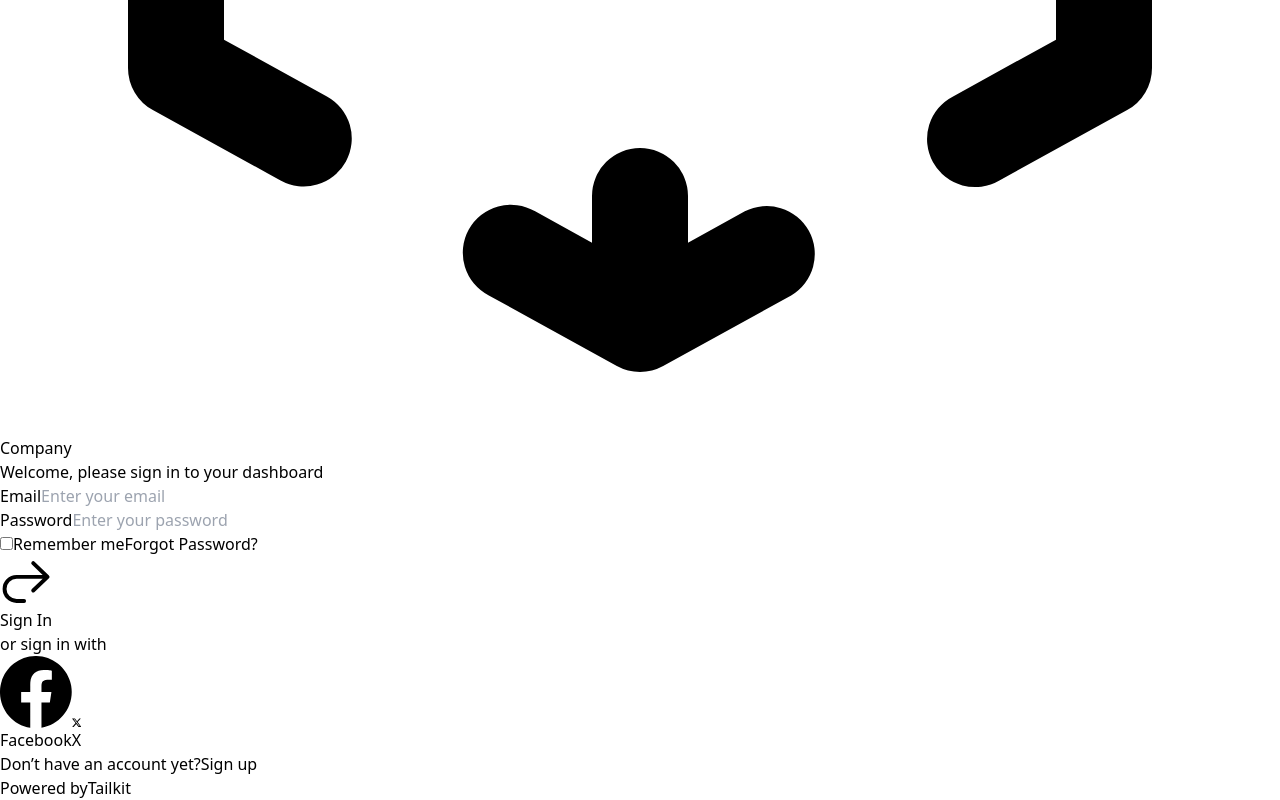
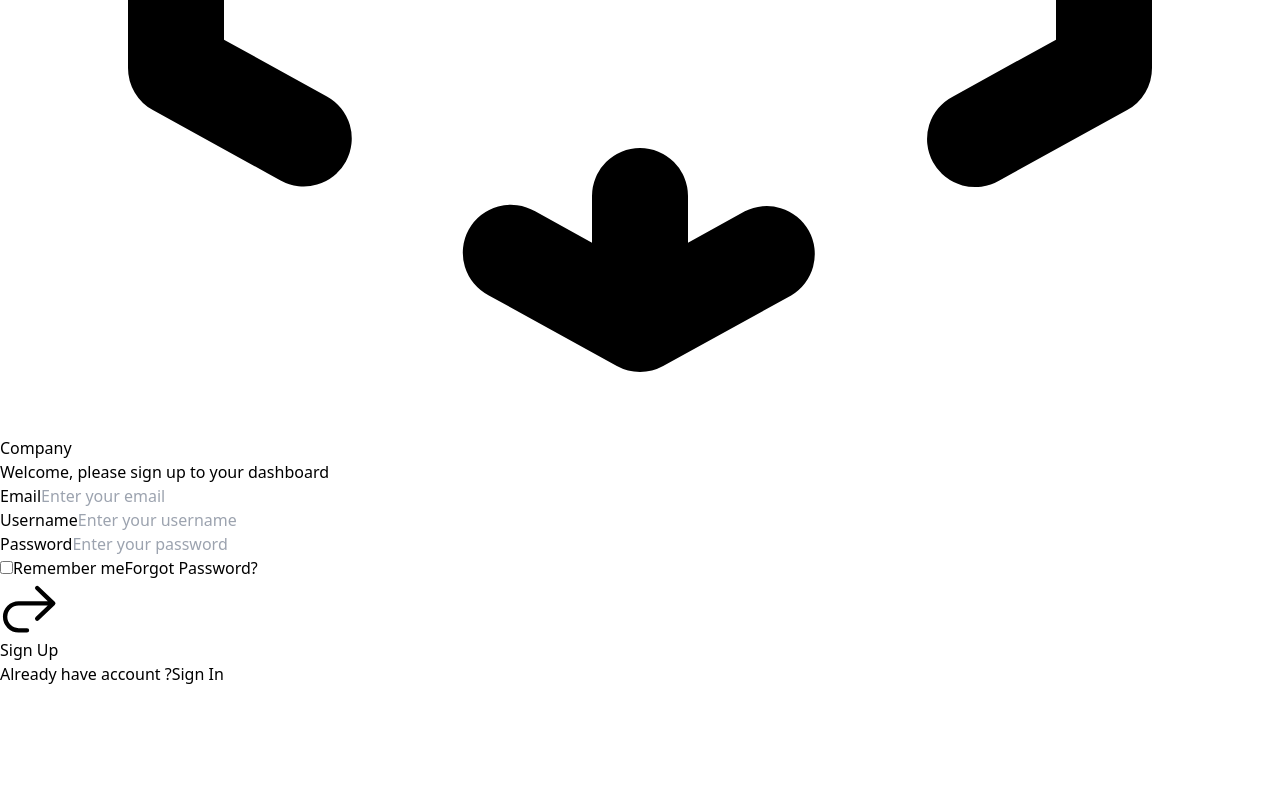
Before and after one commit to maheshbasnet089/MERN2.0-P2Frontend, a React (Vite) app: page /register in a window 1280 px wide. Shown: the part 844-1644 px from the top of the page. After the commit the page ends 1530 px from the top, so only its background shows below. Built offline with nearby package versions, Linux system fonts and the light colour scheme.

Commit message:
add register

```diff
--- a/src/pages/auth/Form.tsx
+++ b/src/pages/auth/Form.tsx
@@ -1,6 +1,26 @@
+import { Link } from "react-router-dom"
+import { Props, UserDataType } from "./types"
+import { ChangeEvent, FormEvent, useState } from "react"
 
 
-const Form = () => {
+
+const Form:React.FC<Props> = ({type,onSubmit}) => {
+  const [userData,setUserData] = useState<UserDataType>({
+    email : "",
+    username : "",
+    password : ""
+  })
+  const handleChange = (e:ChangeEvent<HTMLInputElement>)=>{
+    const {name,value} = e.target
+    setUserData({
+      ...userData,
+      [name] : value
+    })
+  }
+  const handleSubmit = (e:FormEvent<HTMLFormElement>)=>{
+    e.preventDefault()
+    onSubmit(userData)
+  }
   return (
     <>
     {/* Pages: Sign In: Boxed */}
@@ -34,7 +54,7 @@ const Form = () => {
                 <span>Company</span>
               </h1>
               <h2 className="text-sm font-medium text-gray-500 dark:text-gray-400">
-                Welcome, please sign in to your dashboard
+                Welcome, please {type === 'register' ? "sign up" : "sign in"} to your dashboard
               </h2>
             </header>
             {/* END Header */}
@@ -42,7 +62,7 @@ const Form = () => {
             {/* Sign In Form */}
             <div className="flex flex-col overflow-hidden rounded-lg bg-white shadow-sm dark:bg-gray-800 dark:text-gray-100">
               <div className="grow p-5 md:px-16 md:py-12">
-                <form className="space-y-6">
+                <form className="space-y-6" onSubmit={handleSubmit}>
                   <div className="space-y-1">
                     <label htmlFor="email" className="text-sm font-medium">
                       Email
@@ -53,8 +73,27 @@ const Form = () => {
                       name="email"
                       placeholder="Enter your email"
                       className="block w-full rounded-lg border border-gray-200 px-5 py-3 leading-6 placeholder-gray-500 focus:border-blue-500 focus:ring focus:ring-blue-500/50 dark:border-gray-600 dark:bg-gray-800 dark:placeholder-gray-400 dark:focus:border-blue-500"
+                      onChange={handleChange}
                     />
                   </div>
+                  {
+                    type === "register" && (
+                      <div className="space-y-1">
+                      <label htmlFor="username" className="text-sm font-medium">
+                        Username
+                      </label>
+                      <input
+                        type="username"
+                        id="username"
+                        name="username"
+                        placeholder="Enter your username"
+                        className="block w-full rounded-lg border border-gray-200 px-5 py-3 leading-6 placeholder-gray-500 focus:border-blue-500 focus:ring focus:ring-blue-500/50 dark:border-gray-600 dark:bg-gray-800 dark:placeholder-gray-400 dark:focus:border-blue-500"
+                      onChange={handleChange}
+
+                      />
+                    </div>
+                    )
+                  }
                   <div className="space-y-1">
                     <label htmlFor="password" className="text-sm font-medium">
                       Password
@@ -65,6 +104,8 @@ const Form = () => {
                       name="password"
                       placeholder="Enter your password"
                       className="block w-full rounded-lg border border-gray-200 px-5 py-3 leading-6 placeholder-gray-500 focus:border-blue-500 focus:ring focus:ring-blue-500/50 dark:border-gray-600 dark:bg-gray-800 dark:placeholder-gray-400 dark:focus:border-blue-500"
+                      onChange={handleChange}
+
                     />
                   </div>
                   <div>
@@ -102,81 +143,38 @@ const Form = () => {
                           clipRule="evenodd"
                         />
                       </svg>
-                      <span>Sign In</span>
+                      <span>{type === 'register' ? "Sign Up" : "Sign In"}</span>
                     </button>
-                    {/* Divider: With Label */}
-                    <div className="my-5 flex items-center">
-                      <span
-                        aria-hidden="true"
-                        className="h-0.5 grow rounded bg-gray-100 dark:bg-gray-700/75"
-                      />
-                      <span className="rounded-full bg-gray-100 px-3 py-1 text-xs font-medium text-gray-800 dark:bg-gray-700 dark:text-gray-200">
-                        or sign in with
-                      </span>
-                      <span
-                        aria-hidden="true"
-                        className="h-0.5 grow rounded bg-gray-100 dark:bg-gray-700/75"
-                      />
-                    </div>
-                    {/* END Divider: With Label */}
-                    <div className="grid grid-cols-2 gap-2">
-                      <button
-                        type="button"
-                        className="inline-flex items-center justify-center gap-2 rounded-lg border border-gray-200 bg-white px-3 py-2 text-sm font-semibold leading-5 text-gray-800 hover:border-gray-300 hover:text-gray-900 hover:shadow-sm focus:ring focus:ring-gray-300/25 active:border-gray-200 active:shadow-none dark:border-gray-700 dark:bg-gray-800 dark:text-gray-300 dark:hover:border-gray-600 dark:hover:text-gray-200 dark:focus:ring-gray-600/40 dark:active:border-gray-700"
-                      >
-                        <svg
-                          className="bi bi-facebook inline-block size-4 text-[#1877f2]"
-                          xmlns="http://www.w3.org/2000/svg"
-                          fill="currentColor"
-                          viewBox="0 0 16 16"
-                          aria-hidden="true"
-                        >
-                          <path d="M16 8.049c0-4.446-3.582-8.05-8-8.05C3.58 0-.002 3.603-.002 8.05c0 4.017 2.926 7.347 6.75 7.951v-5.625h-2.03V8.05H6.75V6.275c0-2.017 1.195-3.131 3.022-3.131.876 0 1.791.157 1.791.157v1.98h-1.009c-.993 0-1.303.621-1.303 1.258v1.51h2.218l-.354 2.326H9.25V16c3.824-.604 6.75-3.934 6.75-7.951z" />
-                        </svg>
-                        <span>Facebook</span>
-                      </button>
-                      <button
-                        type="button"
-                        className="inline-flex items-center justify-center gap-2 rounded-lg border border-gray-200 bg-white px-3 py-2 text-sm font-semibold leading-5 text-gray-800 hover:border-gray-300 hover:text-gray-900 hover:shadow-sm focus:ring focus:ring-gray-300/25 active:border-gray-200 active:shadow-none dark:border-gray-700 dark:bg-gray-800 dark:text-gray-300 dark:hover:border-gray-600 dark:hover:text-gray-200 dark:focus:ring-gray-600/40 dark:active:border-gray-700"
-                      >
-                        <svg
-                          className="bi bi-twitter-x inline-block size-4"
-                          xmlns="http://www.w3.org/2000/svg"
-                          fill="currentColor"
-                          viewBox="0 0 16 16"
-                          aria-hidden="true"
-                        >
-                          <path d="M12.6.75h2.454l-5.36 6.142L16 15.25h-4.937l-3.867-5.07-4.425 5.07H.316l5.733-6.57L0 .75h5.063l3.495 4.633L12.601.75Zm-.86 13.028h1.36L4.323 2.145H2.865l8.875 11.633Z" />
-                        </svg>
-                        <span className="sr-only">X</span>
-                      </button>
-                    </div>
+
                   </div>
                 </form>
               </div>
-              <div className="grow bg-gray-50 p-5 text-center text-sm dark:bg-gray-700/50 md:px-16">
+            {
+              type === 'register' ? (
+                <div className="grow bg-gray-50 p-5 text-center text-sm dark:bg-gray-700/50 md:px-16">
+                Already have account ?
+                <Link
+                  to="/login"
+                  className="font-medium text-blue-600 hover:text-blue-400 dark:text-blue-400 dark:hover:text-blue-300"
+                >
+                  Sign In
+                </Link>
+              </div>
+              ) : (
+                <div className="grow bg-gray-50 p-5 text-center text-sm dark:bg-gray-700/50 md:px-16">
                 Don’t have an account yet?
-                <a
-                  href="#"
+                <Link
+                  to="/register"
                   className="font-medium text-blue-600 hover:text-blue-400 dark:text-blue-400 dark:hover:text-blue-300"
                 >
                   Sign up
-                </a>
+                </Link>
               </div>
+              )
+            }
             </div>
             {/* END Sign In Form */}
 
-            {/* Footer */}
-            <div className="mt-6 text-center text-sm text-gray-500 dark:text-gray-400">
-              Powered by
-              <a
-                href="#"
-                className="font-medium text-blue-600 hover:text-blue-400 dark:text-blue-400 dark:hover:text-blue-300"
-              >
-                Tailkit
-              </a>
-            </div>
-            {/* END Footer */}
           </section>
           {/* END Sign In Section */}
         </div>
--- a/src/pages/auth/login/Login.tsx
+++ b/src/pages/auth/login/Login.tsx
@@ -2,8 +2,12 @@ import Form from "../Form"
 
 
 const Login = () => {
+  const handleLogin = ()=>{
+
+  }
   return (
-    <Form />
+    <Form type="login" onSubmit={handleLogin}/>
+
   )
 }
 
--- a/src/pages/auth/register/Register.tsx
+++ b/src/pages/auth/register/Register.tsx
@@ -1,9 +1,20 @@
+import { useDispatch } from "react-redux"
+import { register } from "../../../store/authSlice"
 import Form from "../Form"
+import { UserDataType } from "../types"
+import axios from "axios"
 
 
 const Register = () => {
+  const dispatch = useDispatch()
+  const handleRegister = async (data:UserDataType)=>{
+    console.log(data)
+    // dispatch(register(data))
+    const response = await axios.post('http://localhost:3000/register',data)
+
+  }
   return (
-    <Form/>
+    <Form type="register" onSubmit={handleRegister}/>
   )
 }
 
--- /dev/null
+++ b/src/pages/auth/types.ts
@@ -0,0 +1,10 @@
+export interface Props{
+    type : string,
+    onSubmit : (data:UserDataType)=>void
+  }
+
+export interface UserDataType{
+    email : string,
+    password : string,
+    username : string
+}
```
